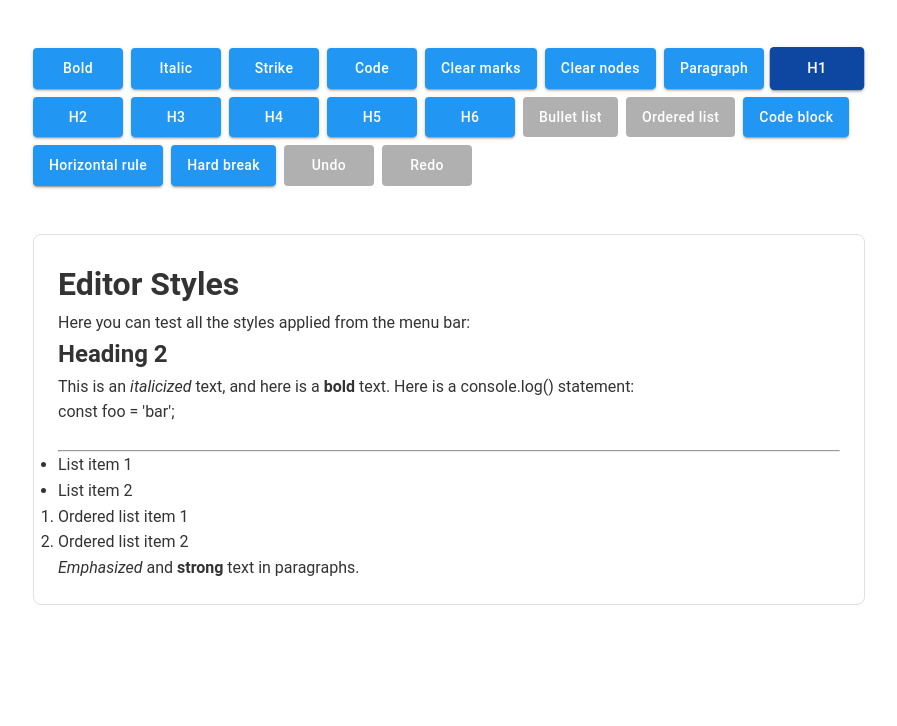
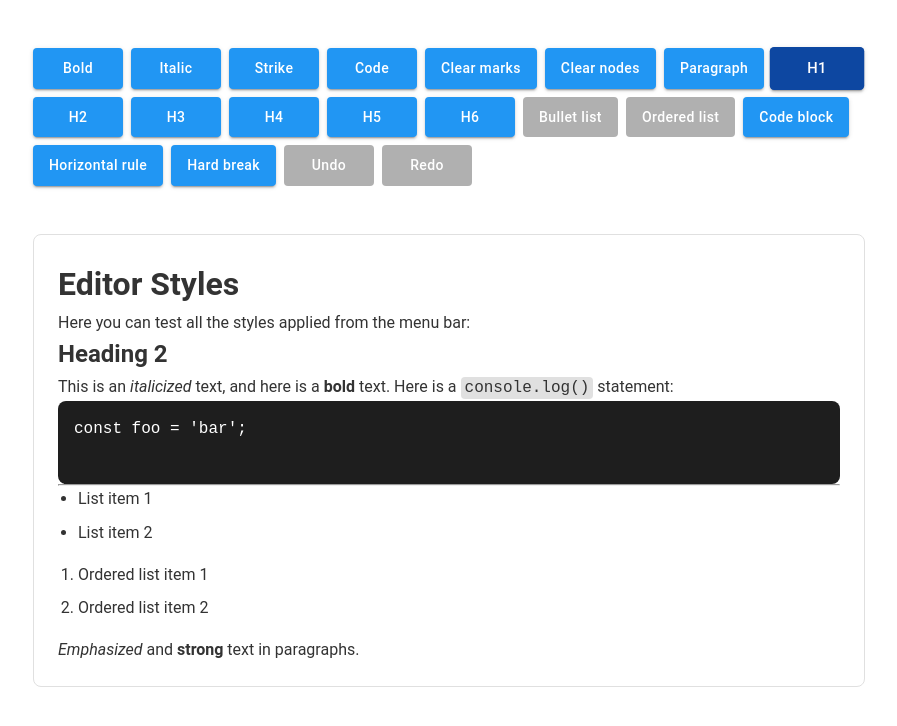
Before and after one commit to bytheseaside/text-editor, a Next.js app: page / in a window 1280 px wide. Shown: the top 726 px of the page, without its empty margins (191-1088 px from the left). Built offline with nearby package versions, Linux system fonts and the light colour scheme.

Commit message:
add more basic styling

```diff
--- a/src/app/page.tsx
+++ b/src/app/page.tsx
@@ -36,6 +36,39 @@ export default function Home() {
         [theme.breakpoints.only('xl')]: {
           width: `calc(100% - ${theme.spacing(65)})`,
         },
+        '& ul': {
+        paddingLeft: '20px',
+        listStyleType: 'disc',
+        marginBottom: '16px',
+      },
+      '& ol': {
+        paddingLeft: '20px',
+        listStyleType: 'decimal',
+        marginBottom: '16px',
+      },
+      '& li': {
+        marginBottom: '8px',
+      },
+      '& code': {
+        backgroundColor: '#e0e0e0',
+        padding: '2px 4px',
+        borderRadius: '4px',
+        fontFamily: "'Fira Code', monospace",
+      },
+      '& pre': {
+        backgroundColor: '#1e1e1e',
+        color: '#ffffff',
+        padding: '16px',
+        borderRadius: '8px',
+        fontFamily: "'Fira Code', monospace",
+        overflowX: 'auto',
+      },
+      '& pre code': {
+        backgroundColor: 'transparent',
+        color: 'inherit',
+        padding: 0,
+      },
+
       })}
     >
       <EditorProvider
```
